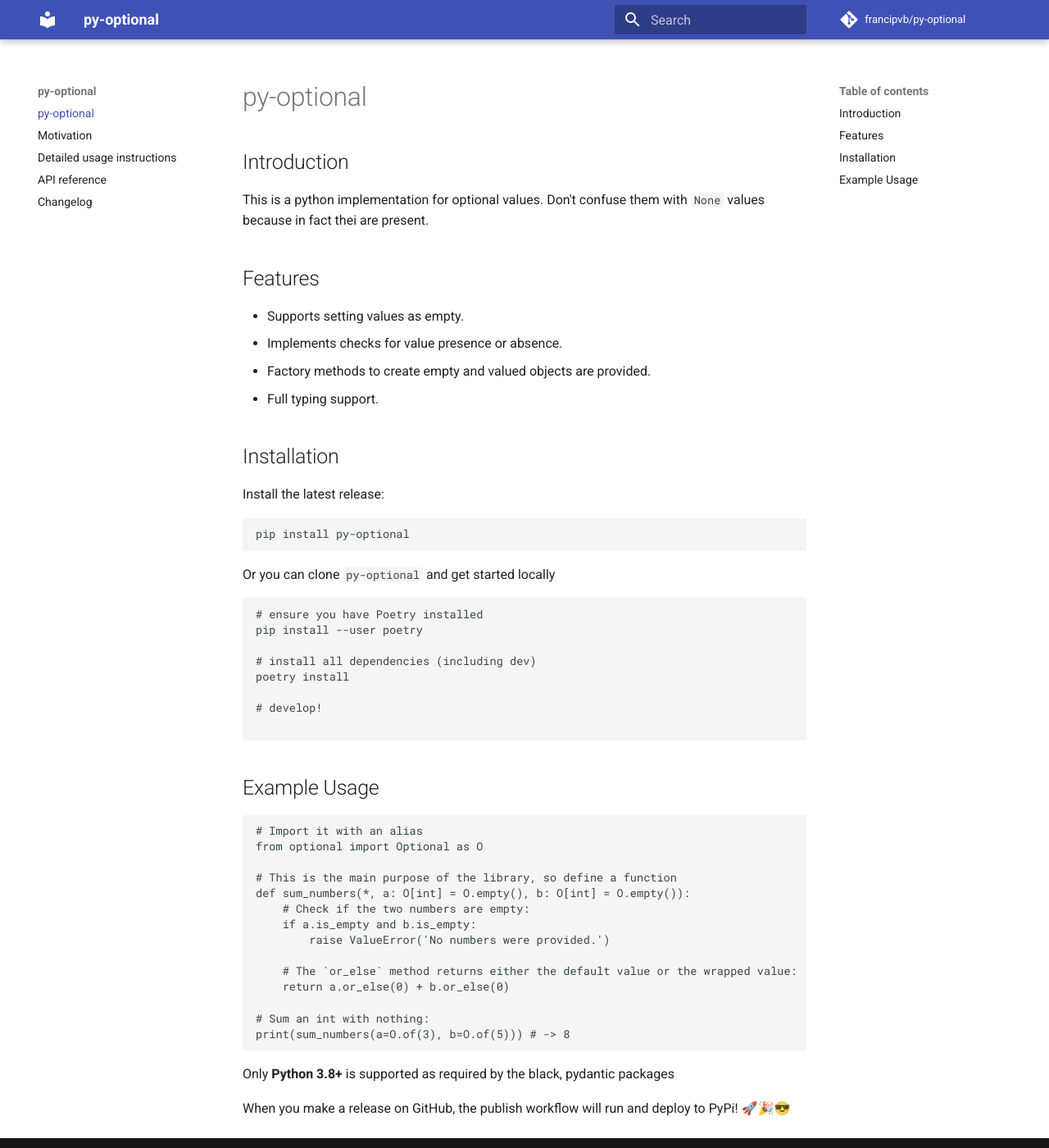
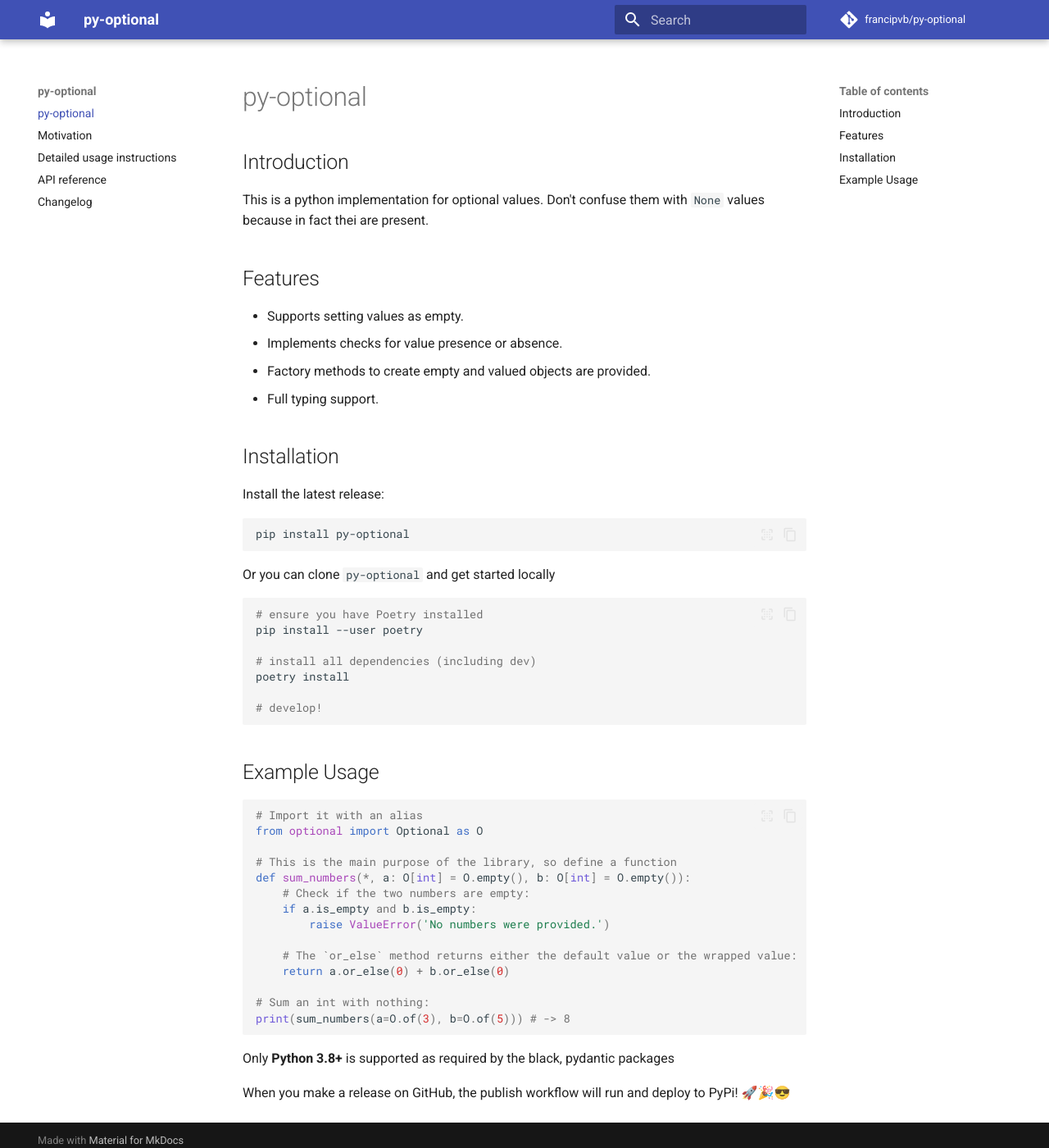
Before and after one commit to francipvb/py-optional, an MkDocs documentation site: the page built from docs/index.md, in a window 1280 px wide and 1400 px high. Shown: the whole window at 82% size. Built offline with MkDocs 1.6.1 and Material for MkDocs 9.7.7, drawn with Linux system fonts in a browser that asks for light colours; comment, search, counter and statistics services are not loaded.

Commit message:
Fixed mkdocs config.

```diff
--- a/mkdocs.yml
+++ b/mkdocs.yml
@@ -1,10 +1,14 @@
+strict: true
 site_name: py-optional
-site_description: Optional value pattern for java.
-site_url: https://github.com/francipvb/py-optional
+site_description: Optional value pattern for python.
+site_url: https://francipvb.github.io/py-optional
 
 theme:
     name: "material"
 
+    features:
+        - content.code.select
+        - content.code.copy
 repo_name: francipvb/py-optional
 repo_url: https://github.com/francipvb/py-optional
 edit_uri: ""
@@ -19,6 +23,20 @@
 plugins:
     - search
     - mkdocstrings
+    - autorefs
 
 watch:
     - "optional"
+
+site_author: "Francisco Del Roio"
+remote_branch: gh-pages
+remote_name: origin
+
+markdown_extensions:
+    - pymdownx.highlight:
+          anchor_linenums: true
+          line_spans: __span
+          pygments_lang_class: true
+    - pymdownx.inlinehilite
+    - pymdownx.snippets
+    - pymdownx.superfences
```
